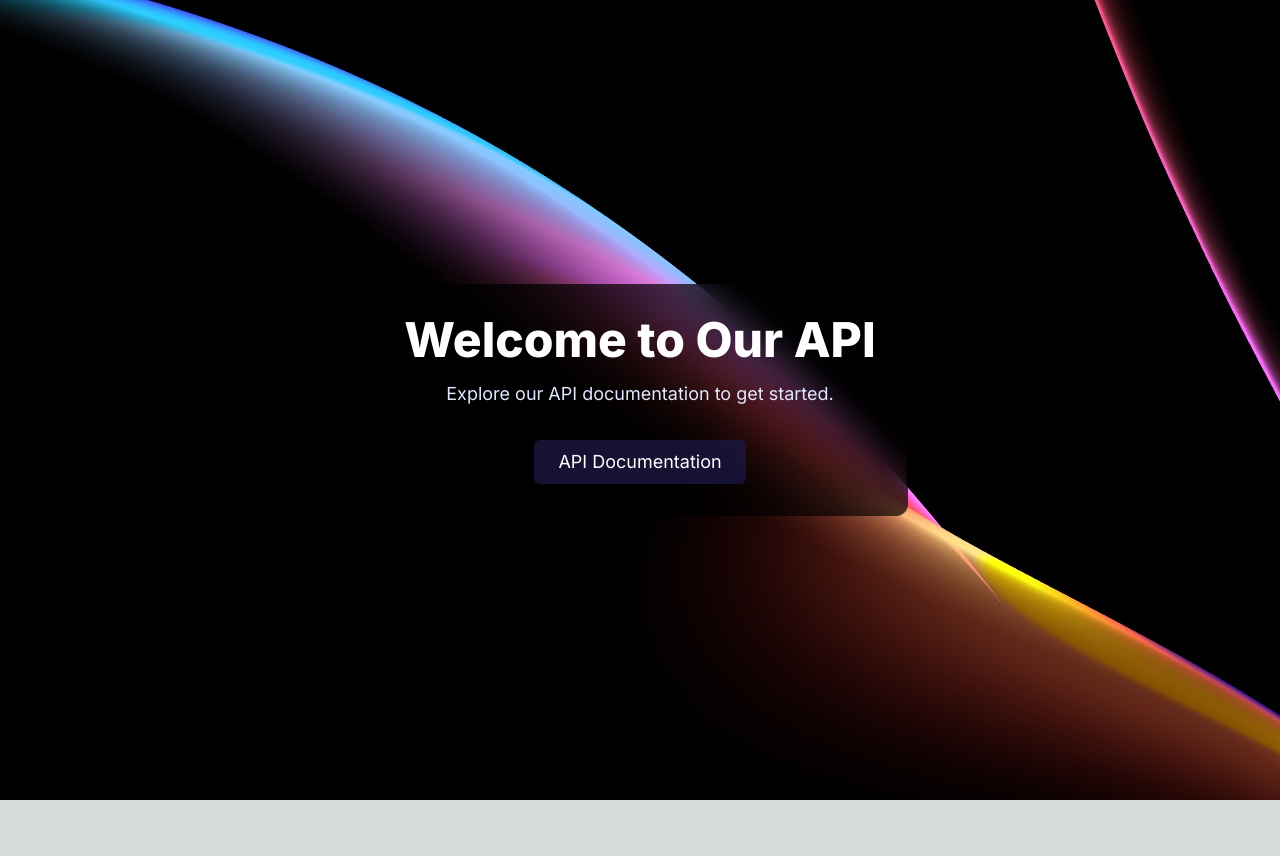
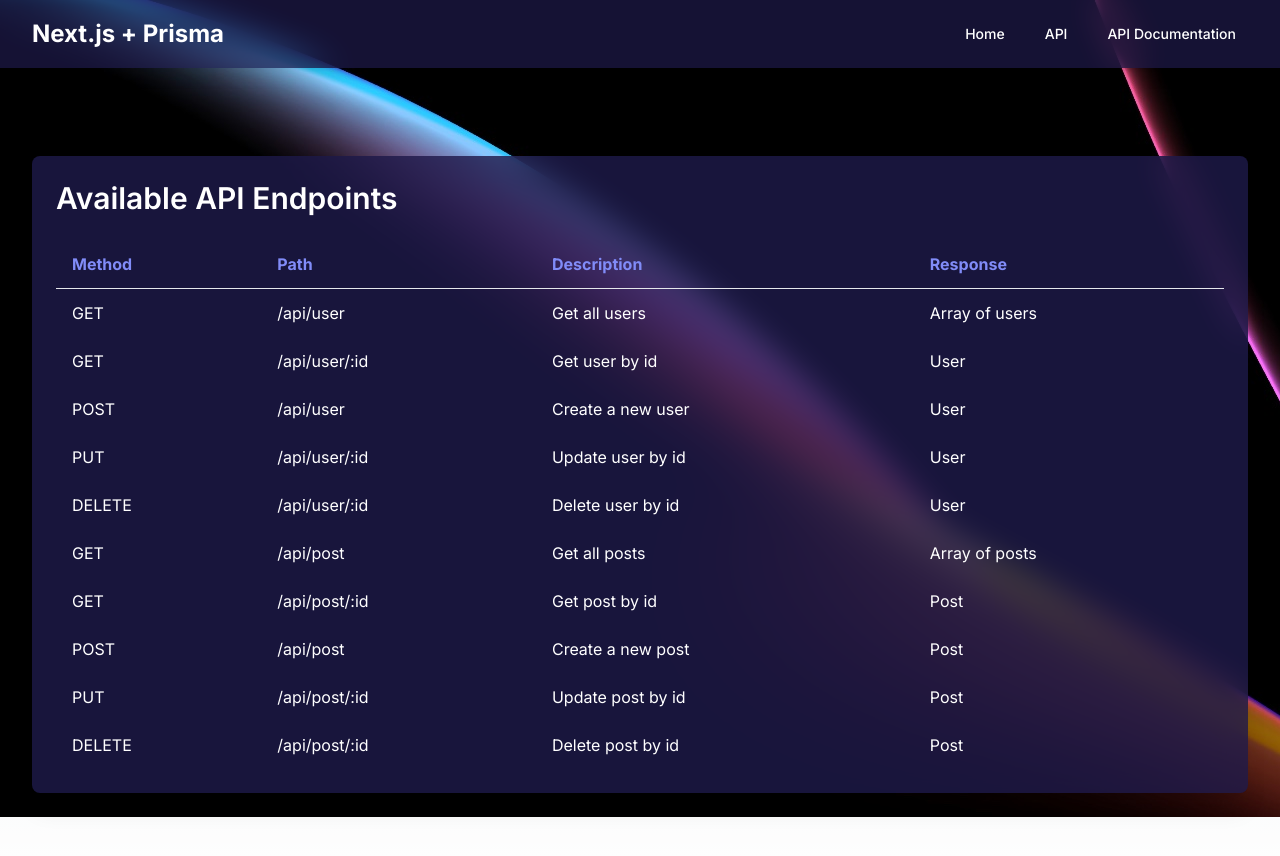
Before and after one commit to PunGrumpy/old-nextjs-mvc-simple, a Next.js app: page /api in a window 1280 px wide. Shown: the top 856 px of the page. Before the commit the page ends 800 px from the top, so only its background shows below. Built offline with nearby package versions, Linux system fonts and the light colour scheme.

Commit message:
feat(๕): update api page and update header component

```diff
--- a/app/api-doc/page.tsx
+++ b/app/api-doc/page.tsx
@@ -1,11 +1,14 @@
 import { getApiDocs } from '@/lib/swagger'
 import ReactSwagger from './react-swagger'
+import { Header } from '@/components/header.component'
 
 export default async function Page() {
   const spec = await getApiDocs()
 
   return (
-    <section className="bg-[url('/images/wallpaper-swagger.png')] bg-fixed min-h-screen text-white">
+    <div className="bg-[url('/images/wallpaper-swagger.png')] min-h-screen text-white">
+      <Header />
+      <section>
         <div className="container mx-auto py-16">
           <header className="text-center">
             <h1 className="text-4xl font-extrabold mb-8">API Documentation</h1>
@@ -13,5 +16,6 @@
           <ReactSwagger spec={spec} />
         </div>
       </section>
+    </div>
   )
 }
--- a/app/api/page.tsx
+++ b/app/api/page.tsx
@@ -1,26 +1,47 @@
-import Link from 'next/link'
+'use client'
 
-export default function Home() {
+import { Header } from '@/components/header.component'
+import { apiEndpoints } from '@/lib/api.endpoint'
+
+export default function Page() {
   return (
-    <div className="bg-[url('/images/wallpaper-swagger.png')] bg-fixed min-h-screen flex flex-col items-center justify-center text-white">
-      <header className="text-center flex flex-col items-center">
-        <div className="backdrop-blur-lg p-8 rounded-xl bg-black bg-opacity-70">
-          <h1 className="text-5xl font-extrabold text-white mb-4">
-            Welcome to Our API
-          </h1>
-          <p className="text-indigo-100 text-lg mb-8">
-            Explore our API documentation to get started.
-          </p>
-          <div className="flex items-center justify-center">
-            <Link
-              href="/api-doc"
-              className="bg-indigo-950 bg-opacity-70 backdrop-blur-lg hover:bg-indigo-600 hover:bg-opacity-80 text-white py-2 px-6 rounded-md text-lg transition duration-300 ease-in-out transform hover:scale-105"
-            >
-              API Documentation
-            </Link>
+    <div className="bg-[url('/images/wallpaper-swagger.png')] min-h-screen text-white">
+      <Header />
+      <main className="max-w-screen-xl mx-auto my-16 py-6 px-4 sm:px-6 lg:px-8">
+        <div className="bg-indigo-950 p-6 rounded-lg shadow-xl backdrop-blur-lg bg-opacity-80">
+          <h2 className="text-3xl font-semibold text-white mb-6">
+            Available API Endpoints
+          </h2>
+          <div className="overflow-x-auto">
+            <table className="min-w-full divide-y divide-gray-200">
+              <thead>
+                <tr>
+                  <th className="px-4 py-3 text-left text-indigo-400">
+                    Method
+                  </th>
+                  <th className="px-4 py-3 text-left text-indigo-400">Path</th>
+                  <th className="px-4 py-3 text-left text-indigo-400">
+                    Description
+                  </th>
+                  <th className="px-4 py-3 text-left text-indigo-400">
+                    Response
+                  </th>
+                </tr>
+              </thead>
+              <tbody>
+                {apiEndpoints.map((endpoint, index) => (
+                  <tr key={index}>
+                    <td className="px-4 py-3">{endpoint.method}</td>
+                    <td className="px-4 py-3">{endpoint.path}</td>
+                    <td className="px-4 py-3">{endpoint.description}</td>
+                    <td className="px-4 py-3">{endpoint.response}</td>
+                  </tr>
+                ))}
+              </tbody>
+            </table>
           </div>
         </div>
-      </header>
+      </main>
     </div>
   )
 }
--- a/app/page.tsx
+++ b/app/page.tsx
@@ -1,5 +1,5 @@
-import Link from 'next/link'
 import prisma from '@/lib/prisma'
+import { Header } from '@/components/header.component'
 
 export default async function Home() {
   const posts = await prisma.post.findMany({
@@ -14,39 +14,7 @@
 
   return (
     <div className="bg-[url('/images/wallpaper-swagger.png')] bg-fixed min-h-screen text-white">
-      <header className="backdrop-blur-lg">
-        <nav className="bg-indigo-950 bg-opacity-70 shadow-lg">
-          <div className="max-w-screen-xl mx-auto px-4 sm:px-6 lg:px-8">
-            <div className="flex justify-between items-center py-4">
-              <div className="flex items-center">
-                <Link href="#" className="text-white text-2xl font-bold">
-                  Next.js + Prisma
-                </Link>
-              </div>
-              <div className="hidden md:flex space-x-4">
-                <Link
-                  href="/"
-                  className="text-white hover:bg-indigo-800 px-3 py-2 rounded-md text-sm font-medium"
-                >
-                  Home
-                </Link>
-                <Link
-                  href="/api"
-                  className="text-white hover:bg-indigo-800 px-3 py-2 rounded-md text-sm font-medium"
-                >
-                  API
-                </Link>
-                <Link
-                  href="/api-doc"
-                  className="text-white hover:bg-indigo-800 px-3 py-2 rounded-md text-sm font-medium"
-                >
-                  API Documentation
-                </Link>
-              </div>
-            </div>
-          </div>
-        </nav>
-      </header>
+      <Header />
       <main className="max-w-screen-xl mx-auto mt-16 w-full grid grid-cols-1 gap-6 md:grid-cols-${numCols} backdrop-blur-lg">
         {posts.map(post => (
           <article
--- /dev/null
+++ b/components/header.component.tsx
@@ -0,0 +1,39 @@
+import Link from 'next/link'
+
+export async function Header() {
+  return (
+    <header className="backdrop-blur-lg">
+      <nav className="bg-indigo-950 bg-opacity-70 shadow-lg">
+        <div className="max-w-screen-xl mx-auto px-4 sm:px-6 lg:px-8">
+          <div className="flex justify-between items-center py-4">
+            <div className="flex items-center">
+              <Link href="#" className="text-white text-2xl font-bold">
+                Next.js + Prisma
+              </Link>
+            </div>
+            <div className="hidden md:flex space-x-4">
+              <Link
+                href="/"
+                className="text-white hover:bg-indigo-800 px-3 py-2 rounded-md text-sm font-medium"
+              >
+                Home
+              </Link>
+              <Link
+                href="/api"
+                className="text-white hover:bg-indigo-800 px-3 py-2 rounded-md text-sm font-medium"
+              >
+                API
+              </Link>
+              <Link
+                href="/api-doc"
+                className="text-white hover:bg-indigo-800 px-3 py-2 rounded-md text-sm font-medium"
+              >
+                API Documentation
+              </Link>
+            </div>
+          </div>
+        </div>
+      </nav>
+    </header>
+  )
+}
--- /dev/null
+++ b/lib/api.endpoint.ts
@@ -0,0 +1,80 @@
+type APIEndpoints = {
+  category?: string
+  method: string
+  path: string
+  description: string
+  response: string
+}
+
+export const apiEndpoints: APIEndpoints[] = [
+  {
+    category: 'User',
+    method: 'GET',
+    path: '/api/user',
+    description: 'Get all users',
+    response: 'Array of users'
+  },
+  {
+    category: 'User',
+    method: 'GET',
+    path: '/api/user/:id',
+    description: 'Get user by id',
+    response: 'User'
+  },
+  {
+    category: 'User',
+    method: 'POST',
+    path: '/api/user',
+    description: 'Create a new user',
+    response: 'User'
+  },
+  {
+    category: 'User',
+    method: 'PUT',
+    path: '/api/user/:id',
+    description: 'Update user by id',
+    response: 'User'
+  },
+  {
+    category: 'User',
+    method: 'DELETE',
+    path: '/api/user/:id',
+    description: 'Delete user by id',
+    response: 'User'
+  },
+  {
+    category: 'Post',
+    method: 'GET',
+    path: '/api/post',
+    description: 'Get all posts',
+    response: 'Array of posts'
+  },
+  {
+    category: 'Post',
+    method: 'GET',
+    path: '/api/post/:id',
+    description: 'Get post by id',
+    response: 'Post'
+  },
+  {
+    category: 'Post',
+    method: 'POST',
+    path: '/api/post',
+    description: 'Create a new post',
+    response: 'Post'
+  },
+  {
+    category: 'Post',
+    method: 'PUT',
+    path: '/api/post/:id',
+    description: 'Update post by id',
+    response: 'Post'
+  },
+  {
+    category: 'Post',
+    method: 'DELETE',
+    path: '/api/post/:id',
+    description: 'Delete post by id',
+    response: 'Post'
+  }
+]
```
Lines whose indentation alone changed are shown as unchanged.
